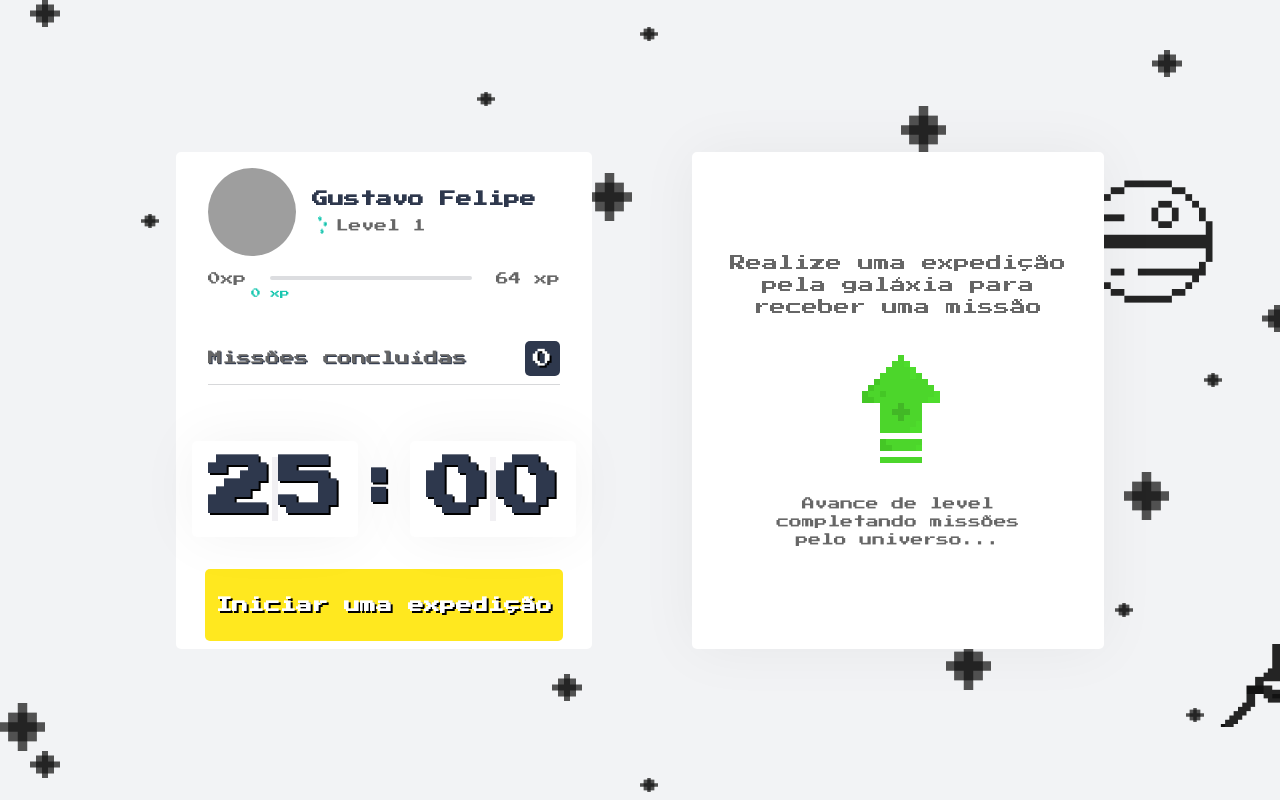
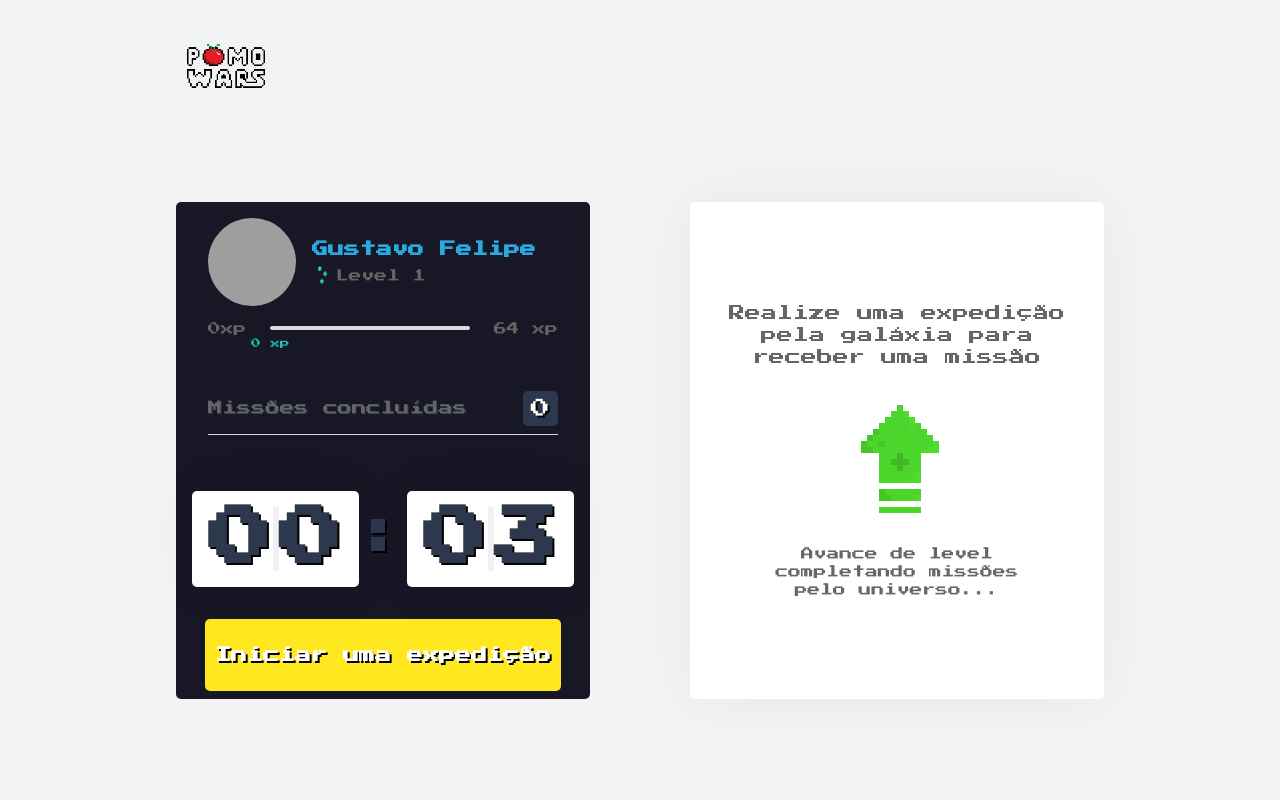
Before and after one commit to gustavofbc/pomowars, a Next.js app: page / in a window 1280 px wide. Built offline with nearby package versions, Linux system fonts and the light colour scheme; grey boxes are pictures that could not be loaded.

Commit message:
add new color and styles in container user

```diff
--- a/src/contexts/CountdownContext.tsx
+++ b/src/contexts/CountdownContext.tsx
@@ -28,7 +28,7 @@ let countdownTimeout: NodeJS.Timeout;
 export function CountdownProvider({ children }: CountdownProviderProps) {
   const { startNewChallenge } = useContext(ChallengesContext);
 
-  const [time, setTime] = useState(25 * 60);
+  const [time, setTime] = useState(0.05 * 60);
   const [isActive, setIsActive] = useState(false);
   const [hasFinished, setHasFinished] = useState(false);
 
@@ -43,7 +43,7 @@ export function CountdownProvider({ children }: CountdownProviderProps) {
     //força a parada de funcionamento no timeout
     clearTimeout(countdownTimeout);
     setIsActive(false);
-    setTime(25 * 60);
+    setTime(0.05 * 60);
     setHasFinished(false);
   }
 
--- a/src/pages/index.tsx
+++ b/src/pages/index.tsx
@@ -29,6 +29,7 @@ export default function Home(props: HomeProps) {
           <title>Início | pomowars</title>
         </Head>
 
+        <img src="icons/pomowars.gif" alt="pomowars" width="100px" />
         <CountdownProvider>
           <section>
             <div className={styles.containerInfoUser}>
--- a/src/styles/components/ChallengeBox.module.css
+++ b/src/styles/components/ChallengeBox.module.css
@@ -45,7 +45,7 @@
 }
 
 .challengeActive header {
-  color: var(--blue);
+  color: var(--yellow);
   font-weight: 600;
   font-size: 1.25rem;
   padding: 0 2rem 1.5rem;
--- a/src/styles/components/Countdown.module.css
+++ b/src/styles/components/Countdown.module.css
@@ -34,7 +34,7 @@
 }
 
 .countdownContainer > span {
-  font-size: 3.25rem;
+  font-size: 3rem;
   /* margin: 0 0.5rem; */
 }
 
@@ -56,7 +56,7 @@
   border: 0;
   border-radius: 5px;
 
-  background: var(--blue);
+  background: var(--yellow);
   color: var(--white);
 
   font-size: 1rem;
@@ -68,7 +68,7 @@
 
 /* aplica o hover apenas se o botão não tem o atributo disabled */
 .countdownButton:not(:disabled):hover {
-  background: var(--blue-dark);
+  background: var(--yellow-dark);
 }
 
 .countdownButtonActive {
--- a/src/styles/components/LevelUpModal.module.css
+++ b/src/styles/components/LevelUpModal.module.css
@@ -25,7 +25,7 @@
 .container header {
   font-size: 8.75rem;
   font-weight: 600;
-  color: var(--blue);
+  color: var(--yellow);
   background: url("/icons/levelup.svg") no-repeat center;
   background-size: contain;
 }
--- a/src/styles/components/Profile.module.css
+++ b/src/styles/components/Profile.module.css
@@ -17,7 +17,7 @@
 .profileContainer div strong {
   font-size: 1rem;
   font-weight: 600;
-  color: var(--title);
+  color: var(--blue-twitter);
 }
 
 .profileContainer div p {
--- a/src/styles/global.css
+++ b/src/styles/global.css
@@ -13,15 +13,16 @@
   --title: #2e384d;
   --red: #e83f5b;
   --green: #4cd62b;
-  --blue: #ffe81f;
-  --blue-dark: #f0d800;
+  --yellow: #ffe81f;
+  --yellow-dark: #f0d800;
   --blue-twitter: #2aa9e0;
   --midi-chlorians: #19c7b0;
+  --black: #000000;
 }
 
 body {
   background: var(--background);
-  background-image: url("../../public/background_teste.png");
+  /* background: linear-gradient(var(--black), var(--yellow)); */
   color: var(--text);
 }
 
--- a/src/styles/pages/home.module.css
+++ b/src/styles/pages/home.module.css
@@ -2,7 +2,7 @@
   height: 100vh;
   max-width: 992px;
   margin: 0 auto;
-  padding: 2.5rem 2rem;
+  padding: 1rem 2rem;
 
   display: flex;
   flex-direction: column;
@@ -18,7 +18,8 @@
 }
 
 .container section .containerInfoUser {
-  background: var(--white);
+  /* background: var(--white); */
+  background: #181725;
   border-radius: 5px;
   padding-left: 1rem;
   padding-right: 1rem;
```
Also changed, not shown: public/icons/pomowars.gif (added).
